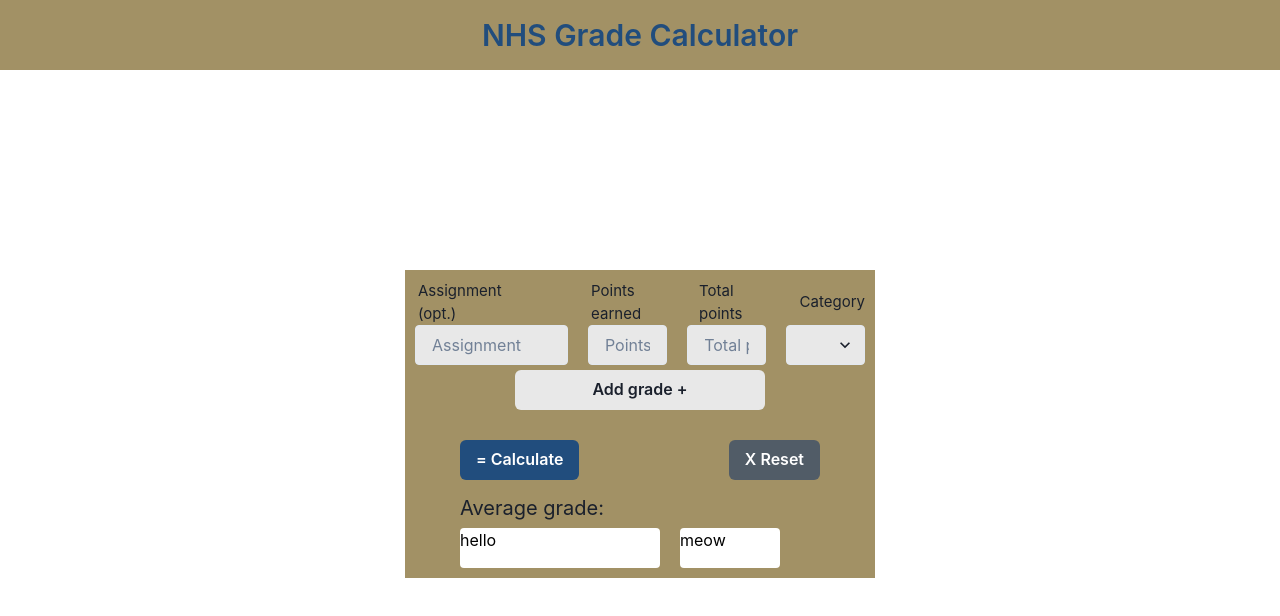
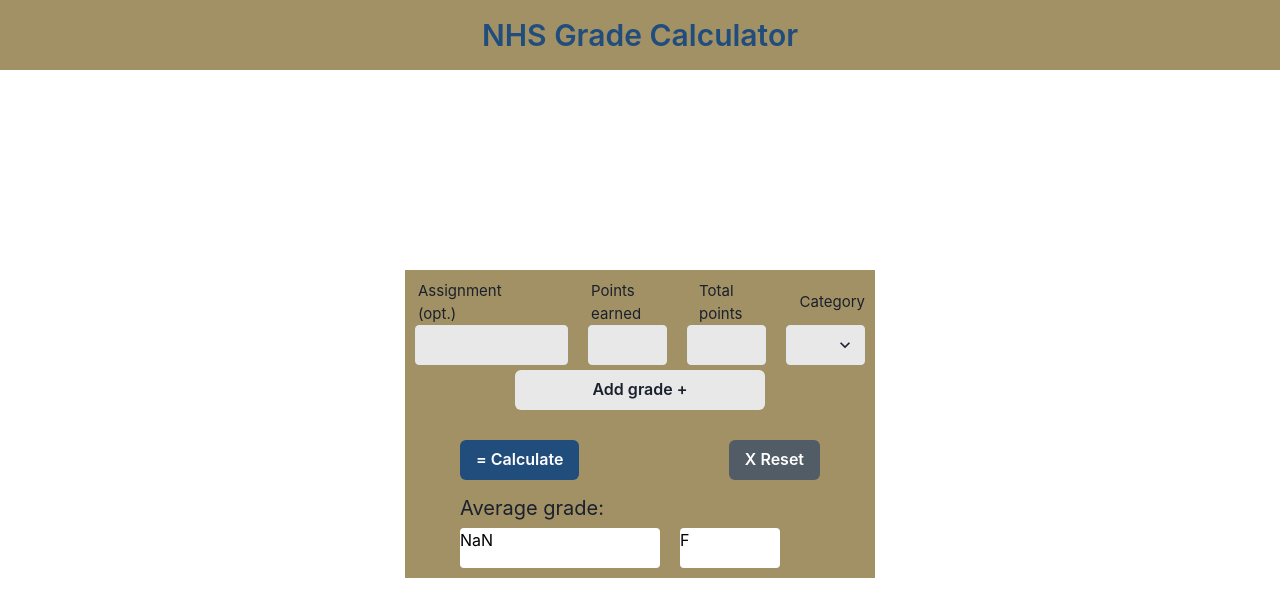
Before and after one commit to danctila/calculator-frontend, a React (Vite) app in the folder CALCULATORFRONTEND/: page / in a window 1280 px wide. Shown: the top 616 px of the page. Built offline with nearby package versions, Linux system fonts and the light colour scheme.

Commit message:
Added backend calculations

```diff
--- a/CALCULATORFRONTEND/src/Components/Calculator.tsx
+++ b/CALCULATORFRONTEND/src/Components/Calculator.tsx
@@ -11,7 +11,7 @@ import { ChangeEvent, useState } from "react";
 
 const Calculator = () => {
   const [formFields, setFormFields] = useState([
-    { assignment: "", pointsEarned: "", totalPoints: "", category: "" },
+    { pointsEarned: "", totalPoints: "", category: "" },
   ]);
 
   const handleFormChange = (
@@ -25,12 +25,10 @@ const Calculator = () => {
 
   const submit = (e: { preventDefault: () => void }) => {
     e.preventDefault();
-    console.log(formFields);
   };
 
   const addFields = () => {
     let object = {
-      assignment: "",
       pointsEarned: "",
       totalPoints: "",
       category: "",
@@ -40,6 +38,94 @@ const Calculator = () => {
 
   const refresh = () => {
     window.location.reload();
+  };
+
+  const calculation = () => {
+    let aolEarned = ["0"];
+    let aolTotals = ["0"];
+    let aflEarned = ["0"];
+    let aflTotals = ["0"];
+    for (let i = 0; i < formFields.length; i++) {
+      if (formFields[i].category == ".80") {
+        aolEarned.push(formFields[i].pointsEarned);
+        aolTotals.push(formFields[i].totalPoints);
+      } else {
+        aflEarned.push(formFields[i].pointsEarned);
+        aflTotals.push(formFields[i].totalPoints);
+      }
+    }
+
+    // convert string[] -> number[]
+    let aolEarnedNum = aolEarned.map((i) => Number(i));
+    let aolTotalsNum = aolTotals.map((i) => Number(i));
+    let aflEarnedNum = aflEarned.map((i) => Number(i));
+    let aflTotalsNum = aflTotals.map((i) => Number(i));
+
+    // send to backend right here
+    console.log(aolEarnedNum);
+    console.log(aolTotalsNum);
+    console.log(aflEarnedNum);
+    console.log(aflTotalsNum);
+
+    // backend calculation starts here
+    let aolEarnedSum = aolEarnedNum.reduce(
+      (aolEarnedSum, p) => aolEarnedSum + p
+    );
+    console.log(aolEarnedSum); // 132.8
+    let aolTotalsSum = aolTotalsNum.reduce(
+      (aolTotalsSum, p) => aolTotalsSum + p
+    );
+    console.log(aolTotalsSum); // 136
+    let aflEarnedSum = aflEarnedNum.reduce(
+      (aflEarnedSum, p) => aflEarnedSum + p
+    );
+    console.log(aflEarnedSum); // 52.75
+    let aflTotalsSum = aflTotalsNum.reduce(
+      (aflTotalsSum, p) => aflTotalsSum + p
+    );
+    console.log(aflTotalsSum); // 64
+
+    let aolCalculated = 0.8 * (aolEarnedSum / aolTotalsSum);
+    console.log(aolCalculated); // 0.7811...
+    let aflCalculated = 0.2 * (aflEarnedSum / aflTotalsSum);
+    console.log(aflCalculated); // 0.1648...
+
+    let finalGrade = 100 * (aolCalculated + aflCalculated);
+    console.log("Your final grade is: " + finalGrade);
+    if ((finalGrade = NaN)) {
+      return "";
+    }
+    return finalGrade;
+  };
+
+  const letter = (number: any) => {
+    if (number >= 97) {
+      return "A+";
+    } else if (number >= 93) {
+      return "A";
+    } else if (number >= 90) {
+      return "A-";
+    } else if (number >= 87) {
+      return "B+";
+    } else if (number >= 83) {
+      return "B";
+    } else if (number >= 80) {
+      return "B-";
+    } else if (number >= 77) {
+      return "C+";
+    } else if (number >= 73) {
+      return "C";
+    } else if (number >= 70) {
+      return "C-";
+    } else if (number >= 67) {
+      return "D+";
+    } else if (number >= 65) {
+      return "D";
+    } else if (number >= 60) {
+      return "D-";
+    } else {
+      return "F";
+    }
   };
 
   return (
@@ -63,20 +149,11 @@ const Calculator = () => {
         {formFields.map((form, index) => {
           return (
             <HStack key={index} pb="5px" spacing="20px">
-              <Input
-                bg="#E8E8E8"
-                w="155px"
-                name="assignment"
-                placeholder="Assignment"
-                onChange={(event) => handleFormChange(event, index)}
-                value={form.assignment}
-                borderRadius="4"
-              />
+              <Input bg="#E8E8E8" w="155px" borderRadius="4" />
               <Input
                 bg="#E8E8E8"
                 w="80px"
                 name="pointsEarned"
-                placeholder="Points earned"
                 onChange={(event) => handleFormChange(event, index)}
                 value={form.pointsEarned}
                 borderRadius="4"
@@ -85,7 +162,6 @@ const Calculator = () => {
                 bg="#E8E8E8"
                 w="80px"
                 name="totalPoints"
-                placeholder="Total points"
                 onChange={(event) => handleFormChange(event, index)}
                 value={form.totalPoints}
                 borderRadius="4"
@@ -134,10 +210,10 @@ const Calculator = () => {
           </Text>
           <HStack spacing="20px">
             <Box bg="white" color="black" borderRadius="4" w="200px" h="40px">
-              hello
+              <Text>{calculation()}</Text>
             </Box>
             <Box bg="white" color="black" borderRadius="4" w="100px" h="40px">
-              meow
+              <Text>{letter(calculation())}</Text>
             </Box>
           </HStack>
         </Box>
```
